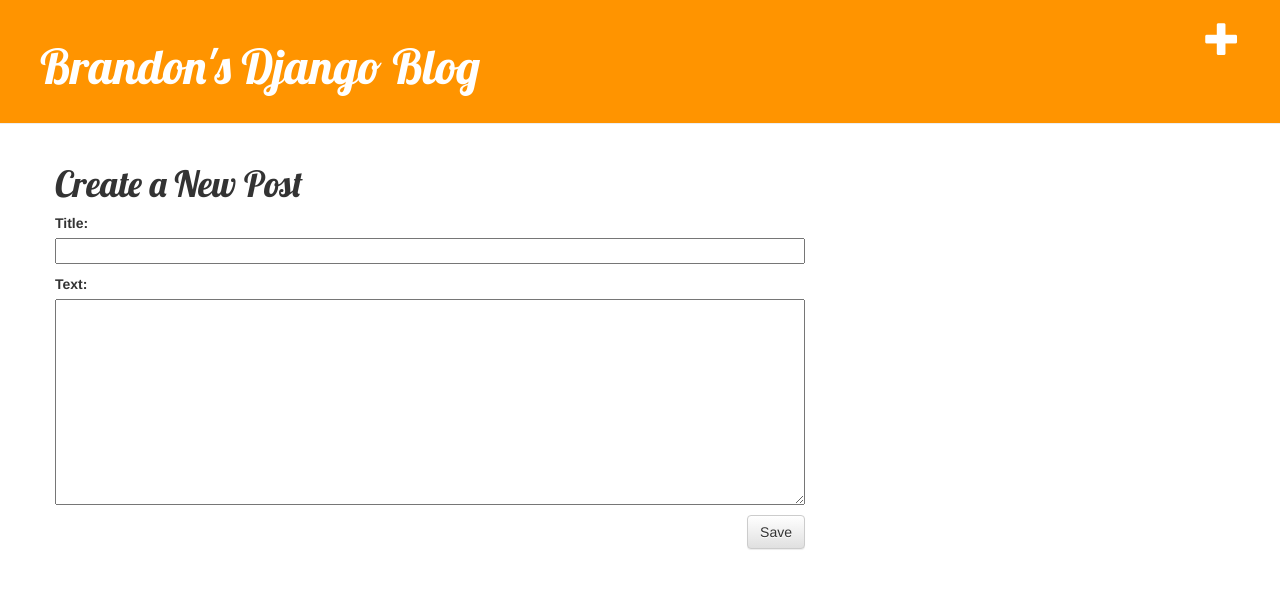
After one commit to bjaus/my-first-blog, a Django app: page /post/new/ in a window 1280 px wide. The commit adds this page. Shown: the top 589 px of the page. Run offline with Django 3.2, Linux system fonts and the light colour scheme; some libraries are stand-ins or nearby versions.

Commit message:
Addded new post form view

```diff
--- /dev/null
+++ b/blog/forms.py
@@ -0,0 +1,8 @@
+from django import forms
+from .models import Post
+
+class PostForm(forms.ModelForm):
+
+    class Meta:
+        model = Post
+        fields = ('title', 'text')
--- a/blog/templates/blog/base.html
+++ b/blog/templates/blog/base.html
@@ -11,6 +11,7 @@
     </head>
     <body>
         <div class="page-header">
+            <a href="{% url 'post_new' %}" class="top-menu"><span class="glyphicon glyphicon-plus"></span></a>
             <h1>Brandon's <a href="https://en.wikipedia.org/wiki/Django" class="external_link" id="link_to_wiki_page">Django</a> Blog</h1>
         </div>
 
--- /dev/null
+++ b/blog/templates/blog/post_edit.html
@@ -0,0 +1,9 @@
+{% extends 'blog/base.html' %}
+
+{% block content %}
+    <h1>Create a New Post</h1>
+    <form method="POST" class="post-form">{% csrf_token %}
+        {{ form.as_p }}
+        <button type="submit" class="save btn btn-default">Save</button>
+    </form>
+{% endblock %}
--- a/blog/urls.py
+++ b/blog/urls.py
@@ -6,4 +6,5 @@ from . import views
 urlpatterns = [
     url(r'^$', views.post_list, name='post_list'),
     url(r'^post/(?P<pk>\d+)/$', views.post_detail, name='post_detail'),
+    url(r'^post/new/$', views.post_new, name='post_new'),
 ]
--- a/blog/views.py
+++ b/blog/views.py
@@ -1,6 +1,7 @@
 from django.shortcuts import render, get_object_or_404
 from django.utils import timezone
 from .models import Post
+from .forms import PostForm
 
 
 def post_list(request):
@@ -11,3 +12,8 @@ def post_list(request):
 def post_detail(request, pk):
     post = get_object_or_404(Post, pk=pk)
     return render(request, 'blog/post_detail.html', {'post': post})
+
+
+def post_new(request):
+    form = PostForm()
+    return render(request, 'blog/post_edit.html', {'form': form})
```
